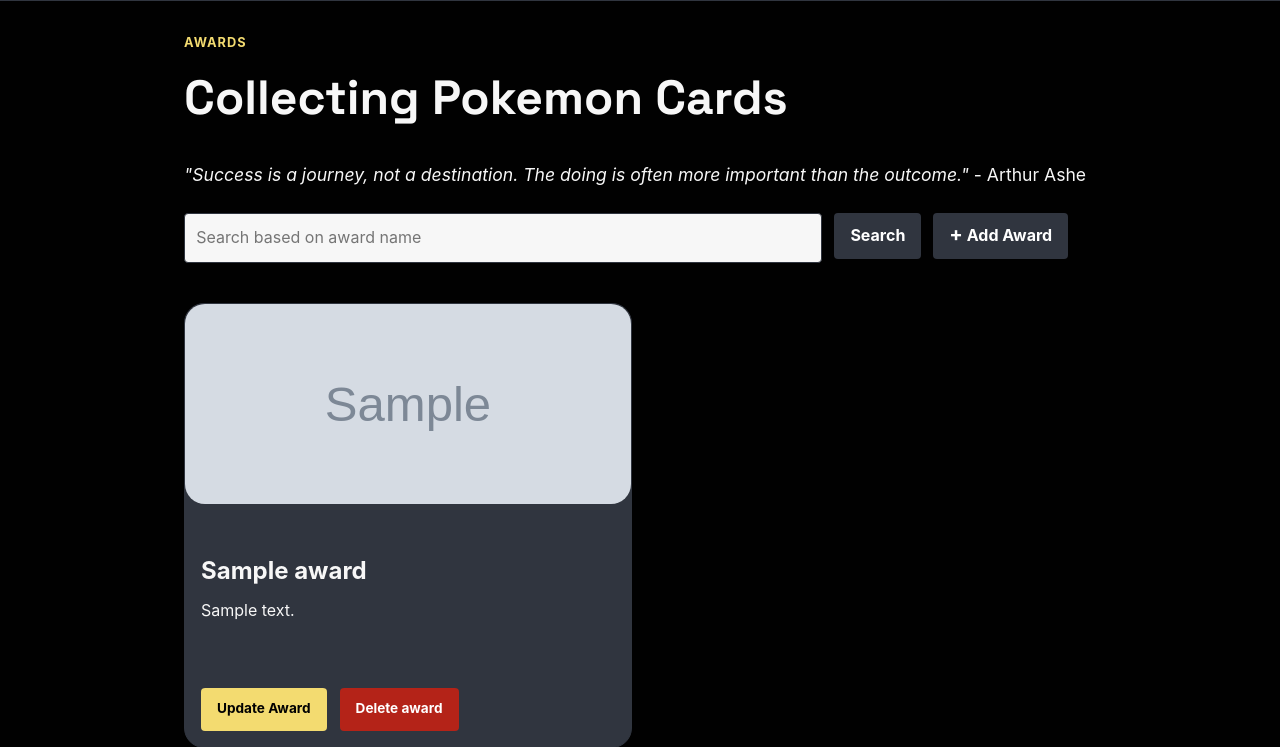
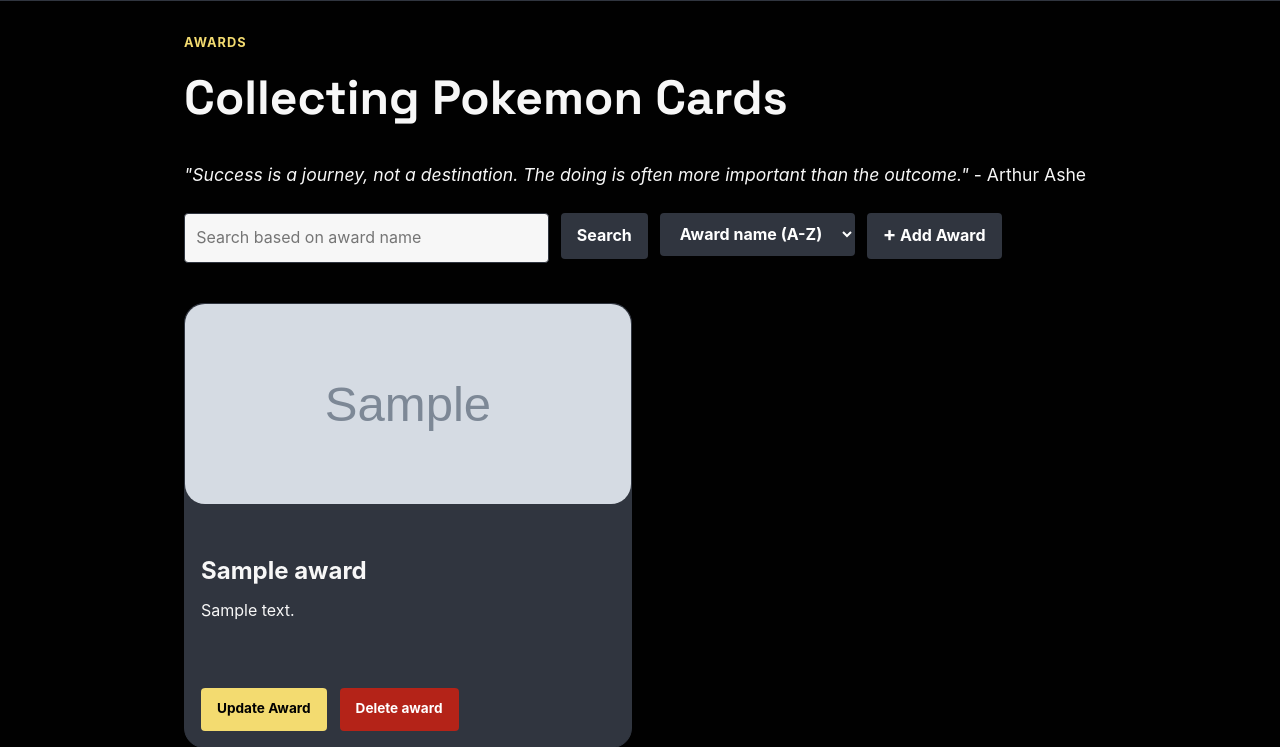
Before and after one commit to ReginaGunadi/myportofolio, a Django app: page /award/ in a window 1280 px wide. Shown: the part 74-821 px from the top of the page. Run offline with Django 5.2, Linux system fonts and the light colour scheme; tables that the repository leaves empty hold one stand-in row (values such as "Sample post"); grey boxes marked "Sample" are stand-in pictures.

Commit message:
feat: Add sort by title feature on Experience and Award

```diff
--- a/main/views.py
+++ b/main/views.py
@@ -111,10 +111,16 @@
 
 def get_experience_json(request):
     title_query = request.GET.get("title", "").strip()
+    sort_by = request.GET.get("sort", "").strip()
     experience = Experience.objects.all()
 
     if title_query:
         experience = experience.filter(title__icontains=title_query)
+
+    if sort_by == "title_asc":
+        experience = experience.order_by("title")
+    if sort_by == "title_desc":
+        experience = experience.order_by("-title")
 
     experience_json = serializers.serialize("json", experience)
     return HttpResponse(experience_json, content_type="application/json")
@@ -172,10 +178,16 @@
 
 def get_award_json(request):
     title_query = request.GET.get("title", "").strip()
+    sort_by = request.GET.get("sort", "").strip()
     award = Award.objects.all()
 
     if title_query:
         award = award.filter(title__icontains=title_query)
 
+    if sort_by == "title_asc":
+        award = award.order_by("title")
+    if sort_by == "title_desc":
+        award = award.order_by("-title")
+
     award_json = serializers.serialize("json", award)
     return HttpResponse(award_json, content_type="application/json")
--- a/static/css/style.css
+++ b/static/css/style.css
@@ -314,7 +314,7 @@
 
 .experience-search__input,
 .award-search__input {
-    width: 70%;
+    width: 40%;
     min-width: 0;
     padding: 0.7rem;
     border: 1px solid var(--line);
@@ -622,4 +622,8 @@
         width: 100%;
         text-align: center;
     }
+
+    .button.experience-sort, .button.award-sort {
+        text-align: center;
+    }
 }
--- a/templates/components/generic_search_form.html
+++ b/templates/components/generic_search_form.html
@@ -7,6 +7,15 @@
            aria-label="Search based on {{ item_type }} name">
     <button type="submit" class="button">Search</button>
 
+    <select name="sort" class= "button {{item_type}}-sort" onchange="this.form.submit()">
+        <option value="title_asc" {% if request.GET.sort == "title_asc" %}selected{% endif %}>
+            {{item_type|title}} name (A-Z)
+        </option>
+        <option value="title_desc" {% if request.GET.sort == "title_desc" %}selected{% endif %}>
+            {{item_type|title}} name (Z-A)
+        </option>
+    </select>
+
     <a href="{{ create_url }}" class="button {{ item_type }}-add-button">
         <span aria-hidden="true">+</span>
         Add {{ item_type|title }}
```
